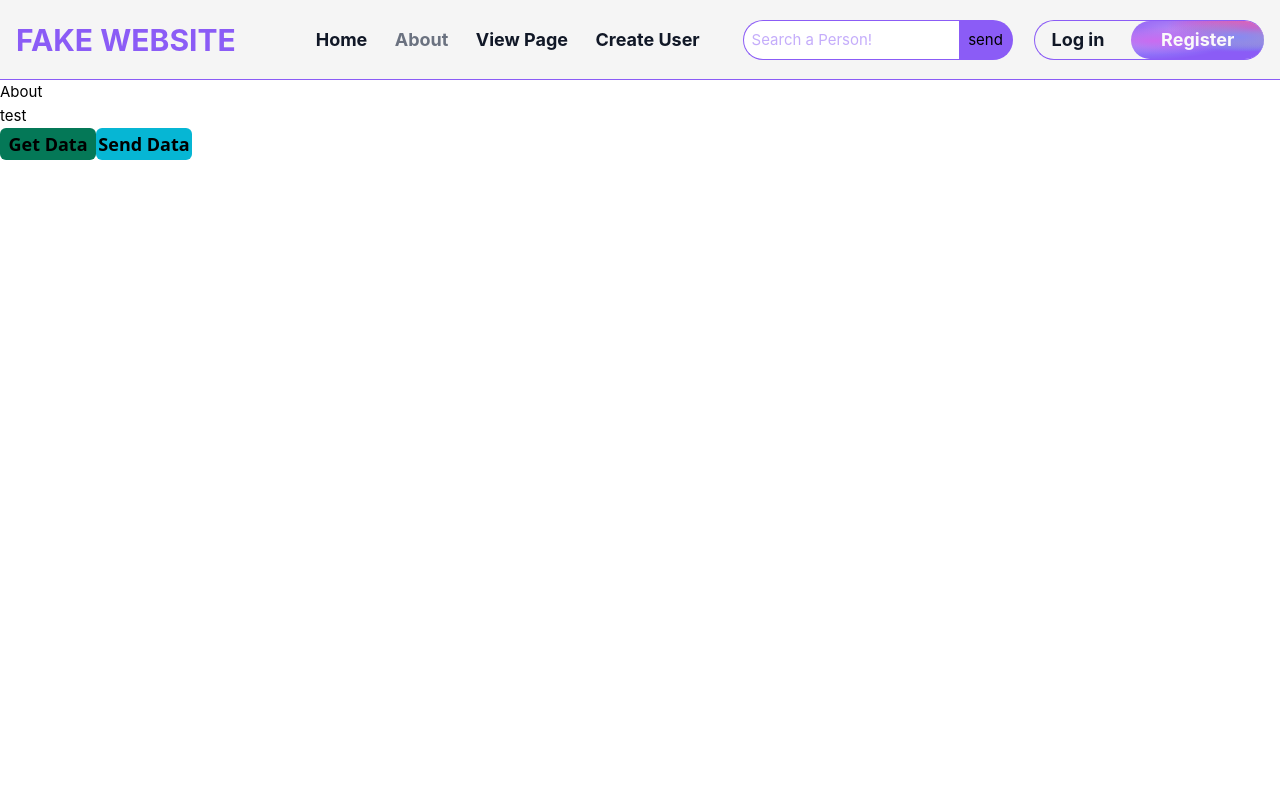
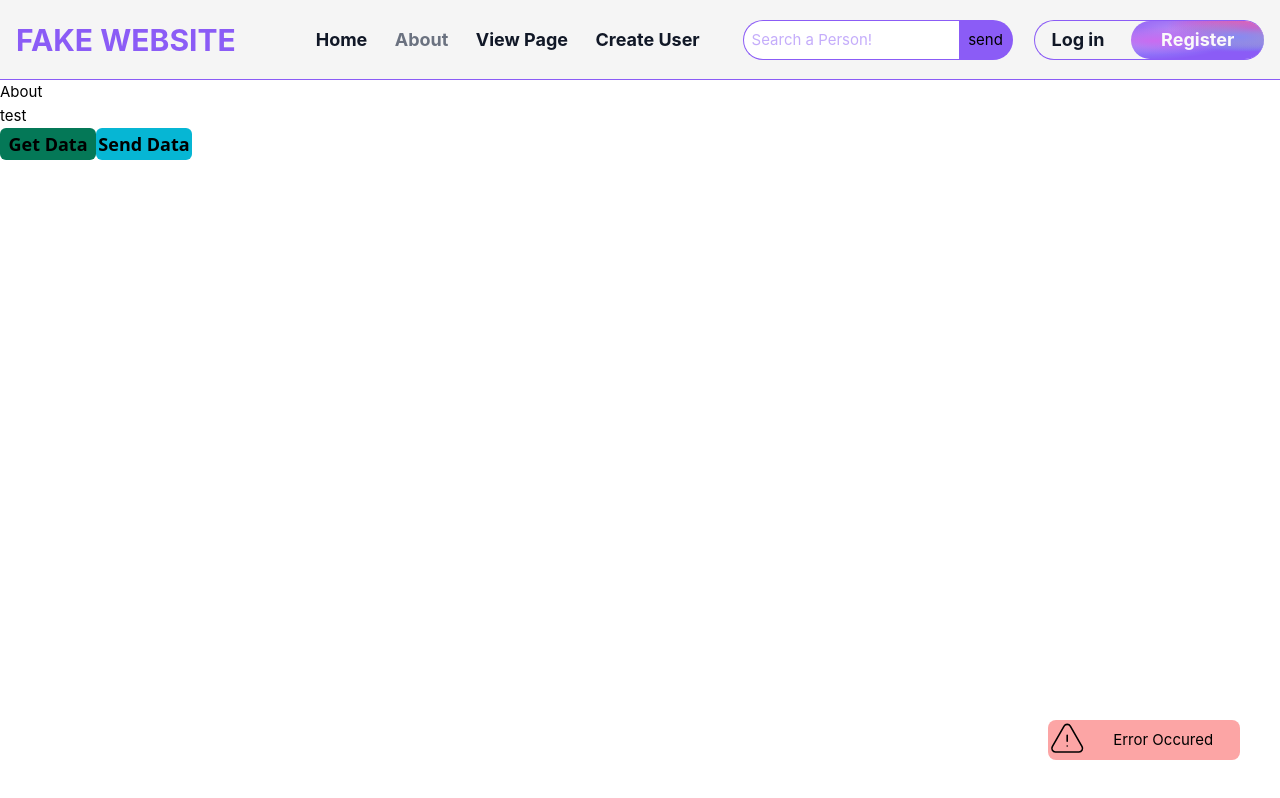
Before and after one commit to LueKely/Fake-Website, a Vue app: page /about in a window 1280 px wide. Built offline with nearby package versions, Linux system fonts and the light colour scheme.

Commit message:
added test notifications

```diff
--- a/src/components/notificationPopUp.vue
+++ b/src/components/notificationPopUp.vue
@@ -0,0 +1,31 @@
+<script setup lang="ts">
+	function sayHello() {
+		alert('joe');
+	}
+</script>
+<template>
+	<div
+		@click="sayHello"
+		class="w-[15vw] h-[5vh] rounded-lg bg-red-300 flex items-center justify-center"
+	>
+		<div class="h-full w-[20%] flex items-center justify-center">
+			<svg
+				xmlns="http://www.w3.org/2000/svg"
+				fill="none"
+				viewBox="0 0 24 24"
+				stroke-width="1"
+				stroke="currentColor"
+				class="w-10 h-10"
+			>
+				<path
+					stroke-linecap="round"
+					stroke-linejoin="round"
+					d="M12 9v3.75m-9.303 3.376c-.866 1.5.217 3.374 1.948 3.374h14.71c1.73 0 2.813-1.874 1.948-3.374L13.949 3.378c-.866-1.5-3.032-1.5-3.898 0L2.697 16.126zM12 15.75h.007v.008H12v-.008z"
+				/>
+			</svg>
+		</div>
+		<div class="h-full w-[80%] flex items-center justify-center">
+			<p>Error Occured</p>
+		</div>
+	</div>
+</template>
--- a/src/views/AboutView.vue
+++ b/src/views/AboutView.vue
@@ -1,10 +1,16 @@
 <script setup lang="ts">
 	import HttpRequestsVue from '@/components/HttpRequests.vue';
+	import notificationPopUp from '@/components/notificationPopUp.vue';
 </script>
 
 <template>
 	<h1>About</h1>
 	<HttpRequestsVue></HttpRequestsVue>
+	<div
+		class="w-screen h-screen fixed flex items-end justify-end z-50 top-0 left-0 pointer-events-none p-10"
+	>
+		<notificationPopUp></notificationPopUp>
+	</div>
 </template>
 
 <style></style>
--- a/tailwind.config.js
+++ b/tailwind.config.js
@@ -4,13 +4,13 @@ module.exports = {
 	theme: {
 		extend: {
 			backgroundImage: {
-				wave: "url('./public/wave.svg')",
+				wave: "url('./wave.svg')",
 				WaveColor:
 					'radial-gradient(at 18% 52%, hsla(283,81%,68%,1) 0px, transparent 50%),radial-gradient(at 79% 42%, hsla(239,81%,74%,1) 0px, transparent 50%),radial-gradient(at 90% 18%, hsla(317,72%,61%,1) 0px, transparent 50%),radial-gradient(at 32% 25%, hsla(264,86%,75%,1) 0px, transparent 50%),radial-gradient(at 2% 61%, hsla(240,95%,79%,1) 0px, transparent 50%),radial-gradient(at 92% 34%, hsla(166,88%,67%,1) 0px, transparent 50%),radial-gradient(at 87% 2%, hsla(321,74%,63%,1) 0px, transparent 50%);',
 				tite: '#f2e8e5',
-				BannerLogIn: "url('./public/Log-in.webp')",
-				SignUp: "url('./public/Clarence.svg')",
-				CreateWaves: "url('.public/CreateWaves.svg')",
+				BannerLogIn: "url('./Log-in.webp')",
+				SignUp: "url('./Clarence.svg')",
+				CreateWaves: "url('./CreateWaves.svg')",
 			},
 		},
 	},
```
